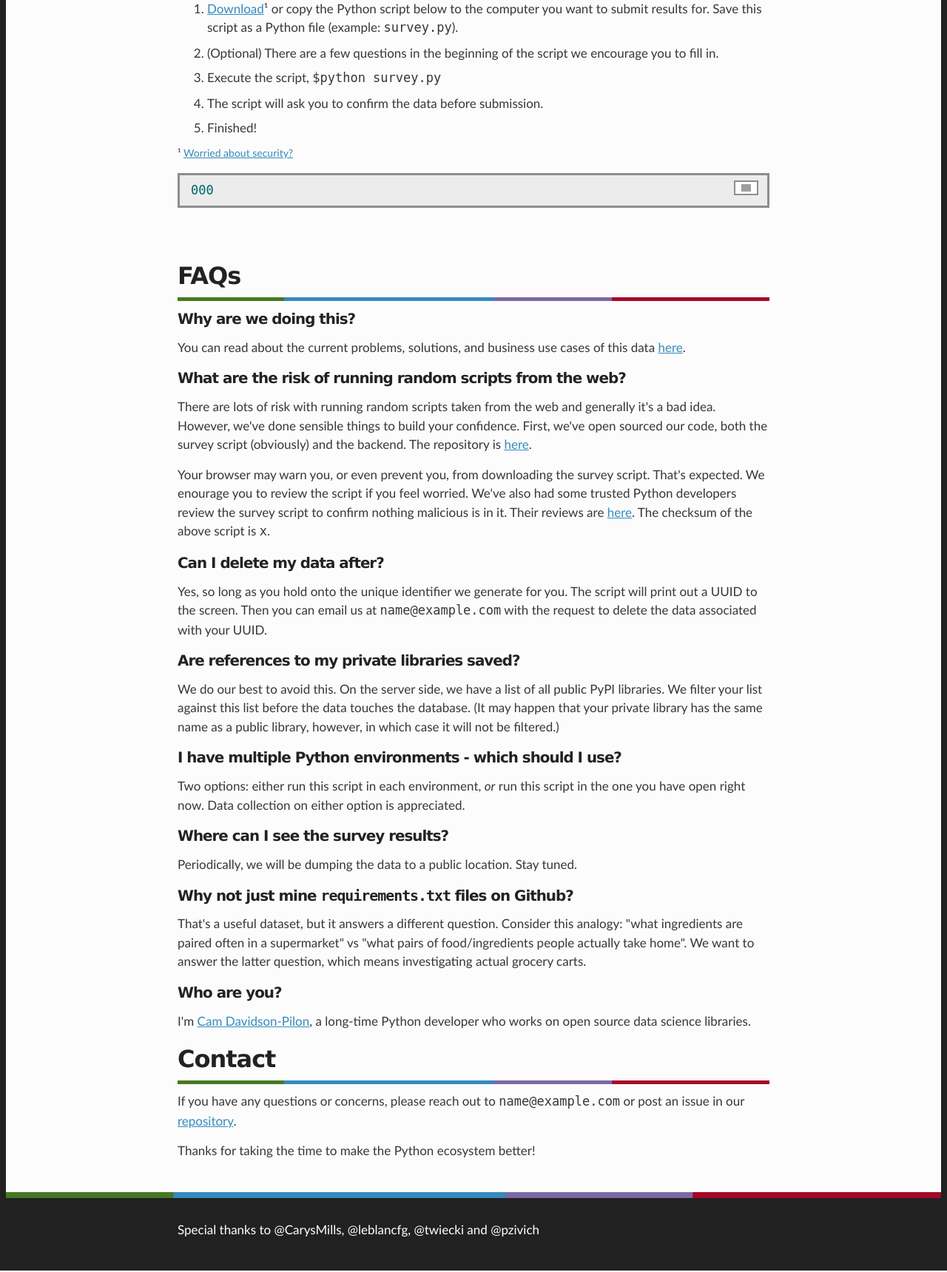
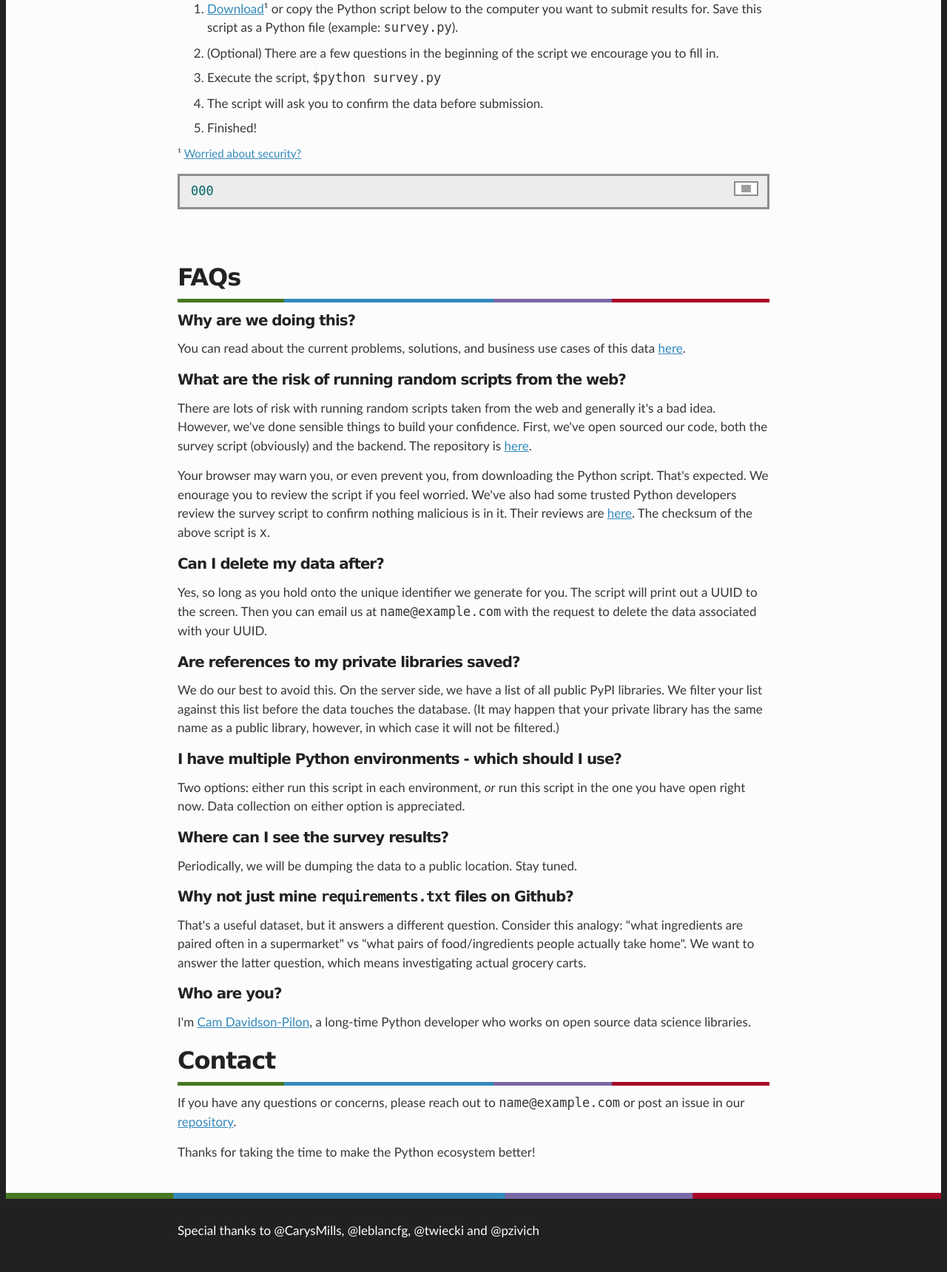
Before and after one commit to CamDavidsonPilon/python_packages_survey, a Flask app: template templates/index.html in a window 1280 px wide. Shown: the part 822-2542 px from the top of the page at 74% size. Run offline with Flask 2, Linux system fonts and the light colour scheme; the template is opened without the code that fills it: most values are stand-ins (such as "Sample title", 1, 10 or a date in 2020); some libraries are stand-ins or nearby versions; grey boxes are pictures that could not be loaded.

Commit message:
small copy tweaks

```diff
--- a/templates/index.html
+++ b/templates/index.html
@@ -42,7 +42,7 @@
           <li> The script will ask you to confirm the data before submission.</li>
           <li> Finished! </li>
         </ol>
-        <p style="font-size: 14px"> ¹ <a href="#security">Worried about security? </a></p>
+        <p style="font-size: 15px"> ¹ <a href="#security">Worried about security? </a></p>
         <div id="codeContainer">
           <button class="btn" data-clipboard-target="#code">
               <img src="static/clippy.svg" alt="Copy to clipboard" width=13 style="padding: 2">
@@ -60,7 +60,7 @@
       <h3 id="security"> What are the risk of running random scripts from the web? </h3>
       <p>There are lots of risk with running random scripts taken from the web and generally it's a bad idea. However, we've done sensible things to build your confidence. First, we've open sourced our code, both the survey script (obviously) and the backend. The repository is <a href="https://github.com/CamDavidsonPilon/pip_packages_survey">here</a>.
 
-      </p> Your browser may warn you, or even prevent you, from downloading the survey script. That's expected. We enourage you to review the script if you feel worried. We've also had some trusted Python developers review the survey script to confirm nothing malicious is in it. Their reviews are <a href="https://github.com/CamDavidsonPilon/python_packages_survey/issues/2">here</a>. The checksum of the above script is <code>{{md5hash}}</code>.</p>
+      </p> Your browser may warn you, or even prevent you, from downloading the Python script. That's expected. We enourage you to review the script if you feel worried. We've also had some trusted Python developers review the survey script to confirm nothing malicious is in it. Their reviews are <a href="https://github.com/CamDavidsonPilon/python_packages_survey/issues/2">here</a>. The checksum of the above script is <code>{{md5hash}}</code>.</p>
 
       <h3> Can I delete my data after? </h3>
       <p> Yes, so long as you hold onto the unique identifier we generate for you. The script will print out a UUID to the screen. Then you can email us at <code>{{email}}</code> with the request to delete the data associated with your UUID.</p>
```
